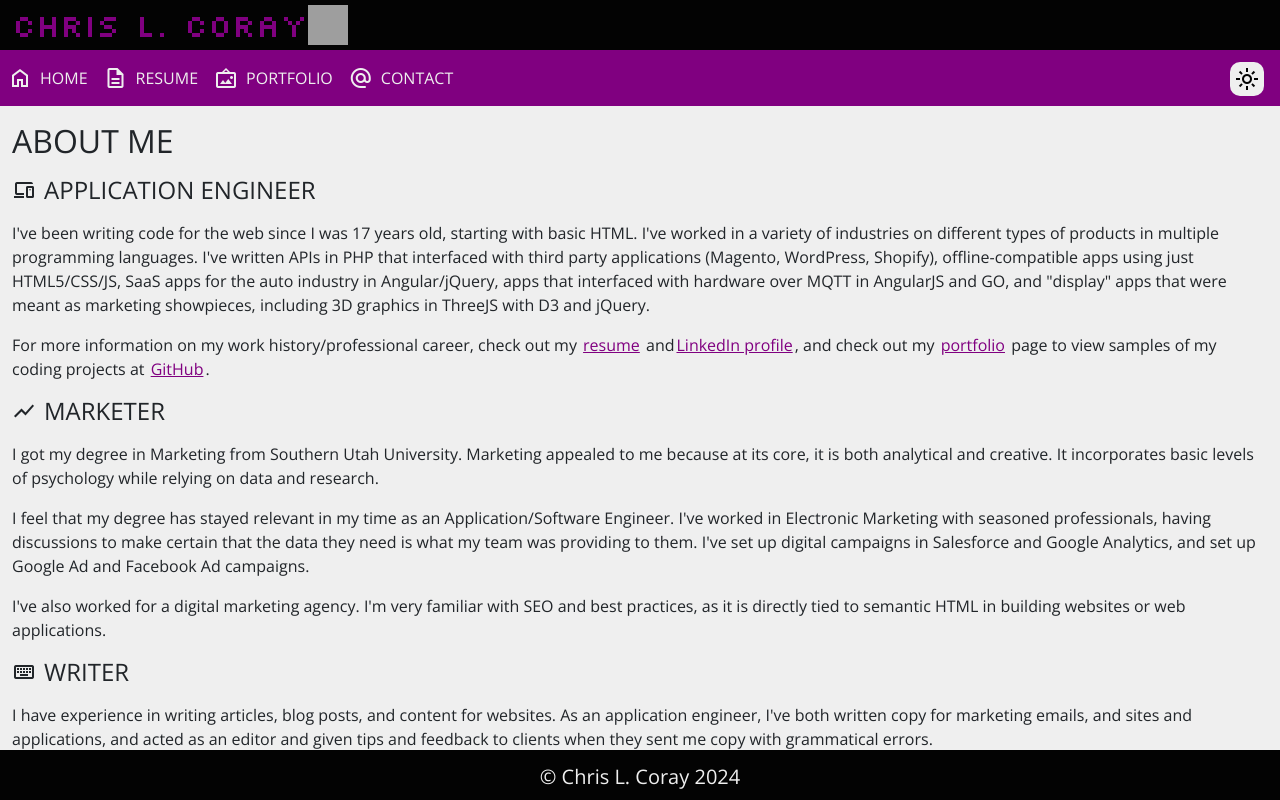
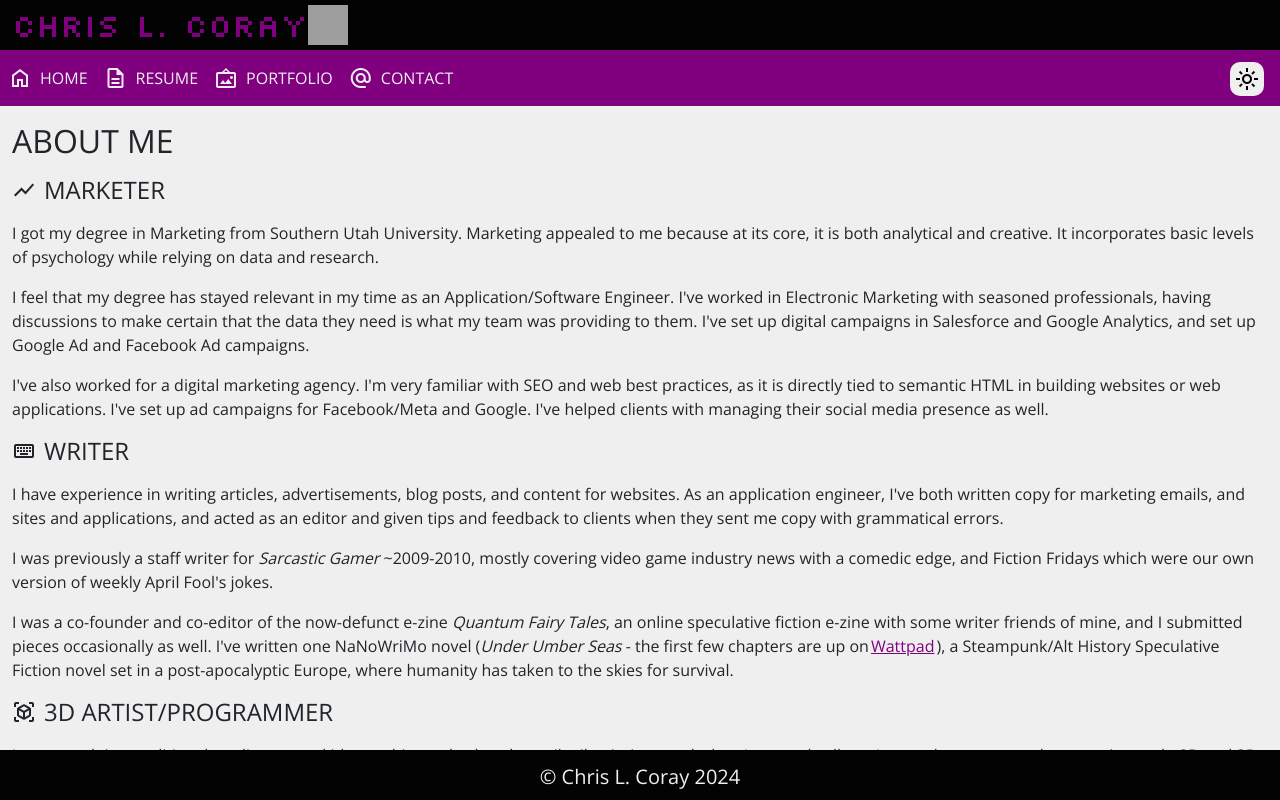
Before and after one commit to ChrisLCoray/chrislcoray_site, a React (Create React App) app: page / in a window 1280 px wide. Built offline with nearby package versions, Linux system fonts and the light colour scheme; grey boxes are pictures that could not be loaded.

Commit message:
Rearranged Home page, updated Resume

```diff
--- a/src/components/Home.js
+++ b/src/components/Home.js
@@ -2,24 +2,28 @@ export default function Home() {
     return (
         <section className="home-container container-fluid">
             <h2>About Me</h2>
+
+            <h4><span className="material-symbols-outlined">show_chart</span>Marketer</h4>
+            <p>I got my degree in Marketing from Southern Utah University. Marketing appealed to me because at its core, it is both analytical and creative. It incorporates basic levels of psychology while relying on data and research.</p>
+            <p>I feel that my degree has stayed relevant in my time as an Application/Software Engineer. I've worked in Electronic Marketing with seasoned professionals, having discussions to make certain that the data they need is what my team was providing to them. I've set up digital campaigns in Salesforce and Google Analytics, and set up Google Ad and Facebook Ad campaigns.</p>
+            <p>I've also worked for a digital marketing agency. I'm very familiar with SEO and web best practices, as it is directly tied to semantic HTML in building websites or web applications. I've set up ad campaigns for Facebook/Meta and Google. I've helped clients with managing their social media presence as well.</p>
+
+            <h4><span className="material-symbols-outlined">keyboard</span>Writer</h4>
+            <p>I have experience in writing articles, advertisements, blog posts, and content for websites. As an application engineer, I've both written copy for marketing emails, and sites and applications, and acted as an editor and given tips and feedback to clients when they sent me copy with grammatical errors.</p>
+            <p>I was previously a staff writer for <em>Sarcastic Gamer</em> ~2009-2010, mostly covering video game industry news with a comedic edge, and Fiction Fridays which were our own version of weekly April Fool's jokes.</p>
+            <p>I was a co-founder and co-editor of the now-defunct e-zine <em>Quantum Fairy Tales</em>, an online speculative fiction e-zine with some writer friends of mine, and I submitted pieces occasionally as well. I've written one NaNoWriMo novel (<em>Under Umber Seas</em> - the first few chapters are up on
+                <a href="https://www.wattpad.com/95118442-under-umber-seas-preview-chapter-1" target="_blank" rel="noreferrer">Wattpad</a>), a Steampunk/Alt History Speculative Fiction novel set in a post-apocalyptic Europe, where humanity has taken to the skies for survival.</p>
+
+            <h4><span className="material-symbols-outlined">view_in_ar</span>3D Artist/Programmer</h4>
+            <p>I grew up doing traditional media art as a kid - graphite and colored pencil, oil painting - and when I entered college, I started as an art student wanting to do 2D and 3D graphics for games, movies, etc. I ended up switching majors, but it's still something I enjoy doing in my spare time, as well as incorporating into my career when I can.</p>
+            <p>More recently, with WebGPU being rolled out and companies like Meta, Google, Microsoft, and Amazon have begun playing in AR spaces, I decided it was time to start re-building my 3D skills. I am a firm believer that when the market catches on to the power that AR can provide their applications, JavaScript developers with those skills will be in high demand.</p>
+            <p>Part of that process has been re-learning Blender, the defacto open source software for creating 3D graphics and animations, and some of that time has been spent learning the in-software coding system for Meta's Metaverse.</p>
+
             <h4><span className="material-symbols-outlined">devices</span>Application Engineer</h4>
             <p>I've been writing code for the web since I was 17 years old, starting with basic HTML. I've worked in a variety of industries on different types of products in multiple programming languages. I've written APIs in PHP that interfaced with third party applications (Magento, WordPress, Shopify), offline-compatible apps using just HTML5/CSS/JS, SaaS apps for the auto industry in Angular/jQuery, apps that interfaced with hardware over MQTT in AngularJS and GO, and "display" apps that were meant as marketing showpieces, including 3D graphics in ThreeJS with D3 and jQuery.</p>
             <p>For more information on my work history/professional career, check out my <a href="/resume">resume</a> and
                 <a href="https://www.linkedin.com/in/chrislcoray/" target="_blank" rel="noreferrer">LinkedIn profile</a>, and check out my <a href="/portfolio">portfolio</a> page to view samples of my coding projects at <a href="https://github.com/ChrisLCoray/" target="_blank" rel="noreferrer">GitHub</a>.
             </p>
-            <h4><span className="material-symbols-outlined">show_chart</span>Marketer</h4>
-            <p>I got my degree in Marketing from Southern Utah University. Marketing appealed to me because at its core, it is both analytical and creative. It incorporates basic levels of psychology while relying on data and research.</p>
-            <p>I feel that my degree has stayed relevant in my time as an Application/Software Engineer. I've worked in Electronic Marketing with seasoned professionals, having discussions to make certain that the data they need is what my team was providing to them. I've set up digital campaigns in Salesforce and Google Analytics, and set up Google Ad and Facebook Ad campaigns.</p>
-            <p>I've also worked for a digital marketing agency. I'm very familiar with SEO and best practices, as it is directly tied to semantic HTML in building websites or web applications.</p>
-            <h4><span className="material-symbols-outlined">keyboard</span>Writer</h4>
-            <p>I have experience in writing articles, blog posts, and content for websites. As an application engineer, I've both written copy for marketing emails, and sites and applications, and acted as an editor and given tips and feedback to clients when they sent me copy with grammatical errors.</p>
-            <p>I was previously a staff writer for <em>Sarcastic Gamer</em> ~2009-2010, mostly covering video game industry news with a comedic edge, and Fiction Fridays which were our own version of weekly April Fool's jokes.</p>
-            <p>I was a co-founder and co-editor of the now-defunct e-zine <em>Quantum Fairy Tales</em>, an online speculative fiction e-zine with some writer friends of mine, and I submitted pieces occasionally as well. I've written one NaNoWriMo novel (<em>Under Umber Seas</em> - the first few chapters are up on
-                <a href="https://www.wattpad.com/95118442-under-umber-seas-preview-chapter-1" target="_blank" rel="noreferrer">Wattpad</a>), a Steampunk/Alt History Speculative Fiction novel set in a post-apocalyptic Europe, where humanity has taken to the skies for survival.</p>
-            <h4><span className="material-symbols-outlined">view_in_ar</span>3D Artist/Programmer</h4>
-            <p>I grew up doing traditional media art as a kid - graphite and colored pencil, oil painting - and when I entered college, I started as an art student wanting to do 2D and 3D graphics for games, movies, etc. I ended up switching majors, but it's still something I enjoy doing in my spare time, as well as incorporating into my career when I can.</p>
-            <p>More recently, with WebGPU being rolled out and companies like Meta, Google, Microsoft, and Amazon have begun playing in AR spaces, I decided it was time to start re-building my 3D skills. I am a firm believer that when the market catches on to the power that AR can provide their applications, JavaScript developers with those skills will be in high demand.</p>
-            <p>Part of that process has been re-learning Blender, the defacto open source software for creating 3D graphics and animations, and some of that time has been spent learning the in-software coding system for Meta's Metaverse.</p>
         </section>
     );
 }
--- a/src/components/Resume.js
+++ b/src/components/Resume.js
@@ -3,12 +3,14 @@ import PDFViewer from './PdfViewer';
 import PDFJSBackend from '../helpers/pdfJs';
 
 export default function Resume() {
-    var url = '/assets/chris_coray_resume_public.pdf';
-    var docx = '/assets/chris_coray_resume_public.docx';
+    var url = '/assets/chris_coray_resume_mkg.pdf';
+    var docx = '/assets/chris_coray_resume_mkg.docx';
 
     return (
         <section className="resume-container container-fluid">
-            <h2>Professional Resume</h2>
+            <h2>Marketing Resume</h2>
+            <p>I've been working in software and web development for over a decade. With that job market being completely disrupted right now, I decided it's the right time to switch careers back to what my degree is in.</p>
+            <p>Throughout my time as an engineer, I've felt like my Marketing degree has served me well. My resume goes into more detail, but whenever there was a need for marketing know-how in a development role, I always volunteered.</p>
             <h4>Download Links</h4>
             <ul>
                 <li><a href={url}>PDF</a></li>
```
